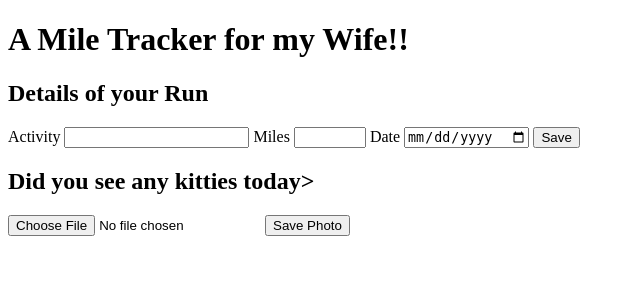
After one commit to kwooby/kwooby, a Flask app: page /mile-tracker in a window 1280 px wide. The commit adds this page. Shown: the top 300 px of the page, without its empty margins (0-640 px from the left). Run offline with Flask 3, Linux system fonts and the light colour scheme; the visitor is signed in with stand-in values (Sample User, id 1).

Commit message:
See README for details

```diff
--- a/mile-tracker.py
+++ b/mile-tracker.py
@@ -1,8 +1,12 @@
-from flask import Flask, render_template
 import sqlite3
-from datetime import date
+import os
+from flask import Flask, render_template, request, session, redirect
 
-mile_tracker = Flask(__name__)
+app = Flask(__name__)
+
+app.secret_key = "change-this-later"
+
+PASSWORD = os.environ.get("PASSWORD")
 
 def get_db_connection():
     connection = sqlite3.connect("miles.db")
@@ -14,15 +18,15 @@ def create_table():
 
     connection.execute("""
         CREATE TABLE IF NOT EXISTS runs (
-            id INTEGER PRIMARY KEY,
+            id INTEGER PRIMARY KEY AUTOINCREMENT,
             activity TEXT NOT NULL,
             miles REAL NOT NULL,
-            date TEXT NOT NULL
+            run_date TEXT NOT NULL
         )
     """)
     connection.execute("""
         CREATE TABLE IF NOT EXISTS cats (
-            id INTEGER PRIMARY KEY,
+            id INTEGER PRIMARY KEY AUTOINCREMENT,
             image_filename TEXT
         )
     """)
@@ -30,22 +34,65 @@ def create_table():
     connection.commit()
     connection.close()
 
-@mile_tracker.route("/log-details", methods=["POST"])
+@app.route("/")
+def index():
+    return render_template("index.html")
+
+@app.route("/login", methods=["POST"])
+def login():
+    password = request.form["password"]
+
+    if password == PASSWORD:
+        session["authenticated"] = True
+        return redirect("/mile-tracker")
+
+    return render_template("index.html", error="Wrong Password")
+
+@app.route("/home")
+def home():
+    if not session.get("authenticated"):
+        return redirect("/")
+
+    return render_template("home.html")
+
+@app.route("/mile-tracker")
+def mile_tracker():
+    if not session.get("authenticated"):
+        return redirect("/")
+
+    return render_template("mile-tracker.html")
+
+@app.route("/log-details", methods=["POST"])
 def log_details():
-    # run data here
-    today = str(date.today())
+    if not session.get("authenticated"):
+        return redirect("/")
+
+    activity = request.form["activity"]
+    miles = float(request.form["miles"])
+    run_date = request.form["date"]
+
+    connection = get_db_connection()
+
+    connection.execute("""
+        INSERT INTO runs (activity, miles, run_date)
+        VALUES (?, ?, ?)
+    """, (activity, miles, run_date))
+
+    connection.commit()
+    connection.close()
 
     return "Miles logged"
 
-@mile_tracker.route("/log-photos", methods=["POST"])
+@app.route("/log-photos", methods=["POST"])
 def log_photos():
-    # save photo here
+    if not session.get("authenticated"):
+        return redirect("/")
+
+    photo = request.files["log_photos"]
+    photo.save(f"static/images/{photo.filename}")
+
     return "Photo stored in the archive"
-
-@mile_tracker.route("/")
-def home():
-    return render_template("index.html")
 
 if __name__ == "__main__":
     create_table()
-    mile_tracker.run(debug=True)
+    app.run(debug=True)
--- /dev/null
+++ b/templates/mile-tracker.html
@@ -0,0 +1,37 @@
+<!DOCTYPE html>
+<html lang="eng">
+
+<head>
+    <meta charset="UTF-8">
+    <meta name="viewport" content="width=device-width, initial-scale=1.0">
+    <title>Mile Tracker</title>
+</head>
+<body>
+    <h1>A Mile Tracker for my Wife!!</h1>
+
+    <h2>Details of your Run</h2>
+
+    <form method="POST" action="/log-details">
+        <label for="activity">Activity</label>
+        <input id="activity" name="activity" type="text" required>
+
+        <label for="miles">Miles</label>
+        <input id="miles" name="miles" type="number" min="0" max="10" step="0.1" required>
+
+        <label for="run_date">Date</label>
+        <input id="run_date" name="run_date" type="date" required>
+
+        <button type="submit">Save</button>
+    </form>
+
+    <h2>Did you see any kitties today></h2>
+    <form method="POST" action="/log-photos" enctype="multipart/form-data">
+
+        <label for="log_photos"></label>
+        <input id="log_photos" name="log_photos" type="file">
+
+        <button type="submit">Save Photo</button>
+    </form>
+</body>
+
+</html>
```
Also changed, not shown: templates/history.html (+15 -0 lines), templates/index.html (+17 -16 lines), README.md, miles.db, 1 other file.
